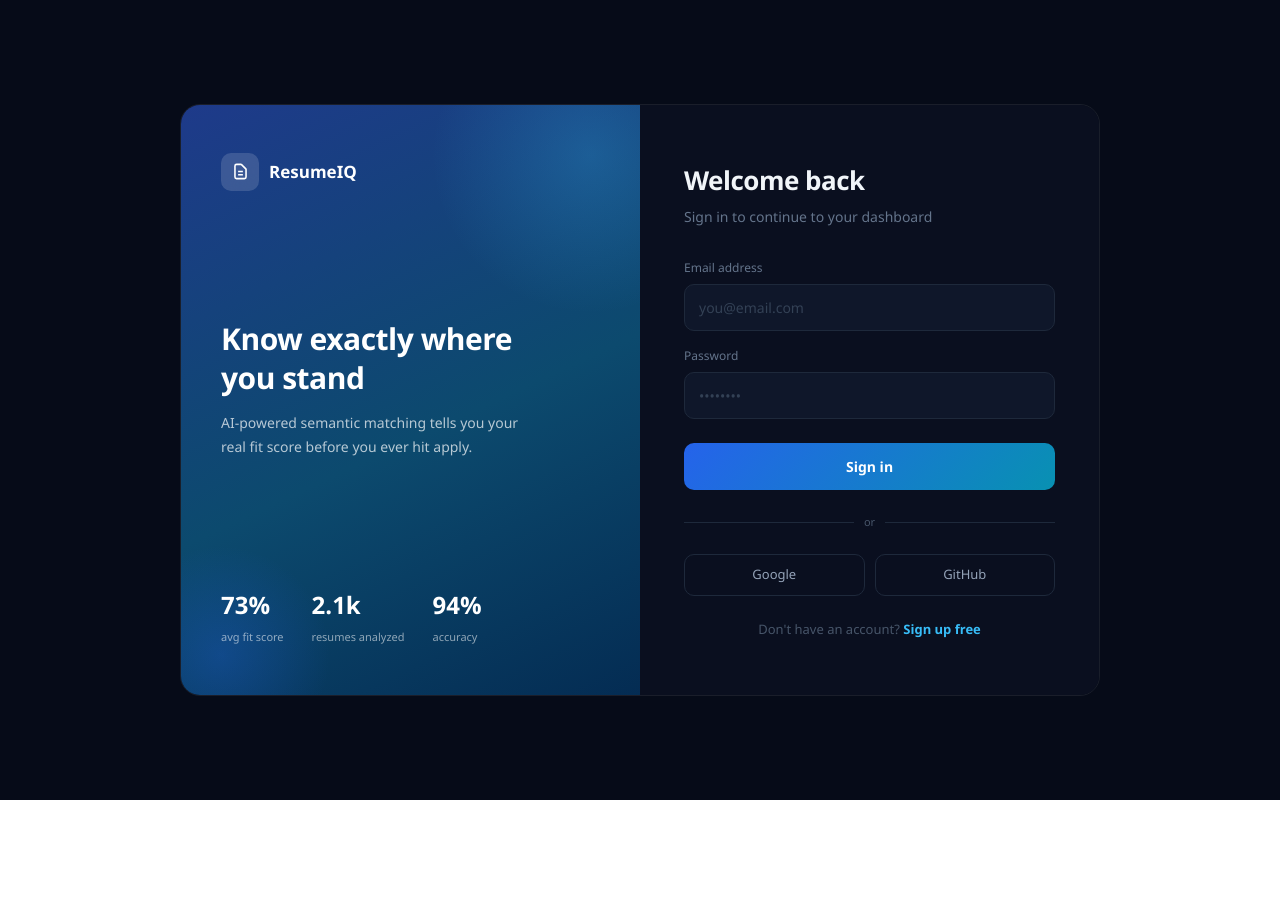
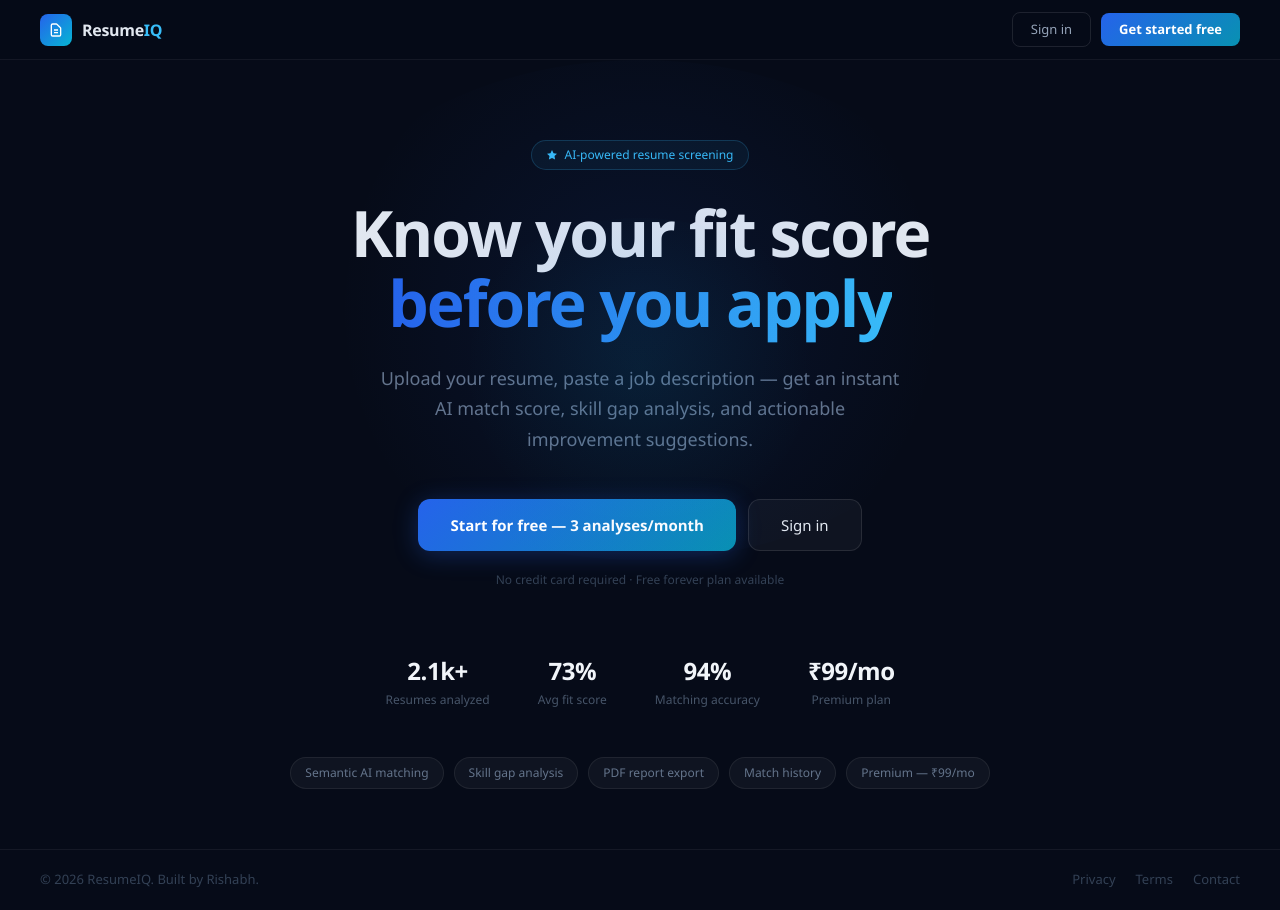
Before and after one commit to Rishabh2233eng/ai-resume-screener, a React (Vite) app in the folder frontend/: page / in a window 1280 px wide. Before the commit this address led to /login. Before the commit the page ends 800 px from the top, so only its background shows below. Built offline with nearby package versions, Linux system fonts and the light colour scheme.

Commit message:
Landing page, routing update, security hardening complete

```diff
--- a/frontend/src/App.jsx
+++ b/frontend/src/App.jsx
@@ -22,7 +22,7 @@
   const handleLogout = () => {
     localStorage.removeItem("token")
     localStorage.removeItem("user")
-    navigate("/login")
+    navigate("/")
   }
 
   const handleUpgrade = async () => {
@@ -33,7 +33,6 @@
         {},
         { headers: { Authorization: `Bearer ${token}` } }
       )
-
       const options = {
         key: orderRes.data.key_id,
         amount: orderRes.data.amount,
@@ -58,15 +57,9 @@
             alert("Payment verification failed. Please contact support.")
           }
         },
-        prefill: {
-          name: user?.name || "",
-          email: user?.email || ""
-        },
-        theme: {
-          color: "#2563eb"
-        }
+        prefill: { name: user?.name || "", email: user?.email || "" },
+        theme: { color: "#2563eb" }
       }
-
       const rzp = new window.Razorpay(options)
       rzp.open()
     } catch (err) {
@@ -121,16 +114,16 @@
 
   const scoreColor = (s) => {
     const n = parseFloat(s)
-    if (n >= 70) return "text-emerald-400"
-    if (n >= 50) return "text-amber-400"
-    return "text-red-400"
+    if (n >= 70) return "#10b981"
+    if (n >= 50) return "#f59e0b"
+    return "#ef4444"
   }
 
   return (
     <div style={{ background: "#060b18", minHeight: "100vh", color: "#e2e8f0", fontFamily: "'Segoe UI', sans-serif" }}>
 
       <nav style={{ borderBottom: "1px solid rgba(255,255,255,0.06)", padding: "0 32px", height: "56px", display: "flex", alignItems: "center", justifyContent: "space-between", backdropFilter: "blur(12px)", position: "sticky", top: 0, zIndex: 50, background: "rgba(6,11,24,0.85)" }}>
-        <div style={{ display: "flex", alignItems: "center", gap: "10px" }}>
+        <div style={{ display: "flex", alignItems: "center", gap: "10px", cursor: "pointer" }} onClick={() => navigate("/")}>
           <div style={{ width: "32px", height: "32px", borderRadius: "8px", background: "linear-gradient(135deg, #2563eb, #06b6d4)", display: "flex", alignItems: "center", justifyContent: "center" }}>
             <svg width="16" height="16" fill="none" stroke="white" strokeWidth="2" viewBox="0 0 24 24"><path d="M9 12h6m-6 4h6m2 5H7a2 2 0 01-2-2V5a2 2 0 012-2h5.586a1 1 0 01.707.293l5.414 5.414a1 1 0 01.293.707V19a2 2 0 01-2 2z"/></svg>
           </div>
@@ -163,7 +156,6 @@
         </div>
 
         <div style={{ display: "grid", gridTemplateColumns: "1fr 1fr", gap: "16px", marginBottom: "20px" }}>
-
           <div>
             <label style={{ display: "block", fontSize: "11px", fontWeight: 600, letterSpacing: "0.08em", textTransform: "uppercase", color: "#475569", marginBottom: "8px" }}>Your Resume</label>
             <div
@@ -173,17 +165,9 @@
               onClick={() => document.getElementById("fileInput").click()}
               style={{
                 border: `2px dashed ${dragging ? "#38bdf8" : resume ? "#10b981" : "rgba(255,255,255,0.1)"}`,
-                borderRadius: "12px",
-                padding: "32px 16px",
-                textAlign: "center",
-                cursor: "pointer",
+                borderRadius: "12px", padding: "32px 16px", textAlign: "center", cursor: "pointer",
                 background: dragging ? "rgba(56,189,248,0.05)" : resume ? "rgba(16,185,129,0.05)" : "rgba(255,255,255,0.02)",
-                transition: "all 0.2s",
-                height: "160px",
-                display: "flex",
-                flexDirection: "column",
-                alignItems: "center",
-                justifyContent: "center"
+                transition: "all 0.2s", height: "160px", display: "flex", flexDirection: "column", alignItems: "center", justifyContent: "center"
               }}
             >
               {resume ? (
@@ -240,22 +224,14 @@
           onClick={handleSubmit}
           disabled={loading}
           style={{
-            width: "100%",
-            padding: "14px",
-            borderRadius: "12px",
-            border: "none",
+            width: "100%", padding: "14px", borderRadius: "12px", border: "none",
             background: loading ? "rgba(37,99,235,0.4)" : "linear-gradient(135deg, #2563eb, #0891b2)",
-            color: "white",
-            fontSize: "15px",
-            fontWeight: 600,
-            cursor: loading ? "not-allowed" : "pointer",
-            marginBottom: "32px",
-            letterSpacing: "-0.2px",
-            display: "flex",
-            alignItems: "center",
-            justifyContent: "center",
-            gap: "8px"
+            color: "white", fontSize: "15px", fontWeight: 600,
+            cursor: loading ? "not-allowed" : "pointer", marginBottom: "32px",
+            display: "flex", alignItems: "center", justifyContent: "center", gap: "8px"
           }}
+          onMouseEnter={(e) => !loading && (e.currentTarget.style.transform = "translateY(-1px)")}
+          onMouseLeave={(e) => e.currentTarget.style.transform = "translateY(0)"}
         >
           {loading ? (
             <>
@@ -276,17 +252,16 @@
 
         {result && (
           <div ref={resultsRef}>
-
             <div style={{ background: "linear-gradient(135deg, rgba(37,99,235,0.12), rgba(8,145,178,0.12))", border: "1px solid rgba(56,189,248,0.15)", borderRadius: "16px", padding: "32px", marginBottom: "16px", textAlign: "center" }}>
               <p style={{ fontSize: "12px", color: "#64748b", letterSpacing: "0.08em", textTransform: "uppercase", marginBottom: "8px" }}>Overall Fit Score</p>
-              <div className={`${scoreColor(result.fit_score)}`} style={{ fontSize: "72px", fontWeight: 700, marginBottom: "8px" }}>
+              <div style={{ fontSize: "72px", fontWeight: 700, marginBottom: "8px", color: scoreColor(result.fit_score) }}>
                 {result.fit_score}%
               </div>
-              <div style={{ display: "inline-flex", alignItems: "center", gap: "6px", padding: "4px 16px", borderRadius: "20px", background: "rgba(255,255,255,0.06)", fontSize: "14px", color: "#e2e8f0", marginBottom: "20px" }}>
+              <div style={{ display: "inline-flex", alignItems: "center", padding: "4px 16px", borderRadius: "20px", background: "rgba(255,255,255,0.06)", fontSize: "14px", color: "#e2e8f0", marginBottom: "20px" }}>
                 {result.recommendation}
               </div>
               <div style={{ height: "6px", background: "rgba(255,255,255,0.06)", borderRadius: "3px", overflow: "hidden" }}>
-                <div style={{ height: "100%", width: `${result.fit_score}%`, background: `linear-gradient(90deg, #2563eb, #06b6d4)`, borderRadius: "3px", transition: "width 1s ease" }} />
+                <div style={{ height: "100%", width: `${result.fit_score}%`, background: "linear-gradient(90deg, #2563eb, #06b6d4)", borderRadius: "3px", transition: "width 1s ease" }} />
               </div>
             </div>
 
@@ -297,7 +272,7 @@
               ].map(item => (
                 <div key={item.label} style={{ background: "rgba(255,255,255,0.03)", border: "1px solid rgba(255,255,255,0.07)", borderRadius: "12px", padding: "20px", textAlign: "center" }}>
                   <p style={{ fontSize: "11px", color: "#475569", textTransform: "uppercase", letterSpacing: "0.08em", marginBottom: "6px" }}>{item.label}</p>
-                  <p className={`${scoreColor(item.value)}`} style={{ fontSize: "28px", fontWeight: 700, marginBottom: "4px" }}>{item.value}%</p>
+                  <p style={{ fontSize: "28px", fontWeight: 700, marginBottom: "4px", color: scoreColor(item.value) }}>{item.value}%</p>
                   <p style={{ fontSize: "11px", color: "#475569" }}>{item.sub}</p>
                 </div>
               ))}
@@ -340,12 +315,12 @@
       </div>
 
       <style>{`
-        @keyframes bounce {
-          0%, 100% { transform: translateY(0); }
-          50% { transform: translateY(-6px); }
-        }
+        @keyframes bounce { 0%, 100% { transform: translateY(0); } 50% { transform: translateY(-6px); } }
         textarea::placeholder { color: #334155; }
         button:hover { opacity: 0.9; }
+        @media (max-width: 600px) {
+          div[style*="grid-template-columns: 1fr 1fr"] { grid-template-columns: 1fr !important; }
+        }
       `}</style>
     </div>
   )
--- /dev/null
+++ b/frontend/src/Landing.jsx
@@ -0,0 +1,140 @@
+import { useNavigate } from "react-router-dom"
+import { useEffect } from "react"
+
+export default function Landing() {
+  const navigate = useNavigate()
+
+  // If already logged in, go straight to app
+  useEffect(() => {
+    if (localStorage.getItem("token")) navigate("/app")
+  }, [])
+
+  return (
+    <div style={{ background: "#060b18", minHeight: "100vh", fontFamily: "'Segoe UI', sans-serif", color: "#e2e8f0", display: "flex", flexDirection: "column" }}>
+
+      {/* Navbar */}
+      <nav style={{ padding: "0 40px", height: "60px", display: "flex", alignItems: "center", justifyContent: "space-between", borderBottom: "1px solid rgba(255,255,255,0.06)", position: "sticky", top: 0, background: "rgba(6,11,24,0.9)", backdropFilter: "blur(12px)", zIndex: 50 }}>
+        <div style={{ display: "flex", alignItems: "center", gap: "10px" }}>
+          <div style={{ width: "32px", height: "32px", borderRadius: "8px", background: "linear-gradient(135deg, #2563eb, #06b6d4)", display: "flex", alignItems: "center", justifyContent: "center" }}>
+            <svg width="16" height="16" fill="none" stroke="white" strokeWidth="2" viewBox="0 0 24 24"><path d="M9 12h6m-6 4h6m2 5H7a2 2 0 01-2-2V5a2 2 0 012-2h5.586a1 1 0 01.707.293l5.414 5.414a1 1 0 01.293.707V19a2 2 0 01-2 2z"/></svg>
+          </div>
+          <span style={{ fontWeight: 700, fontSize: "16px", letterSpacing: "-0.3px" }}>Resume<span style={{ color: "#38bdf8" }}>IQ</span></span>
+        </div>
+        <div style={{ display: "flex", alignItems: "center", gap: "10px" }}>
+          <button onClick={() => navigate("/login")}
+            style={{ padding: "7px 18px", borderRadius: "8px", border: "1px solid rgba(255,255,255,0.1)", background: "transparent", color: "#94a3b8", fontSize: "13px", cursor: "pointer", transition: "all 0.2s" }}
+            onMouseEnter={(e) => { e.currentTarget.style.borderColor = "rgba(255,255,255,0.25)"; e.currentTarget.style.color = "#e2e8f0" }}
+            onMouseLeave={(e) => { e.currentTarget.style.borderColor = "rgba(255,255,255,0.1)"; e.currentTarget.style.color = "#94a3b8" }}>
+            Sign in
+          </button>
+          <button onClick={() => navigate("/register")}
+            style={{ padding: "7px 18px", borderRadius: "8px", border: "none", background: "linear-gradient(135deg, #2563eb, #0891b2)", color: "white", fontSize: "13px", fontWeight: 600, cursor: "pointer", transition: "transform 0.15s" }}
+            onMouseEnter={(e) => e.currentTarget.style.transform = "translateY(-1px)"}
+            onMouseLeave={(e) => e.currentTarget.style.transform = "translateY(0)"}>
+            Get started free
+          </button>
+        </div>
+      </nav>
+
+      {/* Hero */}
+      <main style={{ flex: 1, display: "flex", flexDirection: "column", alignItems: "center", justifyContent: "center", padding: "80px 24px 60px", textAlign: "center", position: "relative", overflow: "hidden" }}>
+
+        {/* Background glow */}
+        <div style={{ position: "absolute", width: "700px", height: "500px", borderRadius: "50%", background: "radial-gradient(circle, rgba(37,99,235,0.1), transparent 70%)", top: "0", left: "50%", transform: "translateX(-50%)", pointerEvents: "none" }} />
+        <div style={{ position: "absolute", width: "400px", height: "300px", borderRadius: "50%", background: "radial-gradient(circle, rgba(6,182,212,0.08), transparent 70%)", top: "20%", left: "50%", transform: "translateX(-50%)", pointerEvents: "none" }} />
+
+        {/* Badge */}
+        <div style={{ display: "inline-flex", alignItems: "center", gap: "6px", padding: "5px 14px", borderRadius: "20px", border: "1px solid rgba(56,189,248,0.2)", background: "rgba(56,189,248,0.06)", fontSize: "12px", color: "#38bdf8", marginBottom: "28px", animation: "fadeUp 0.5s ease" }}>
+          <svg width="12" height="12" fill="currentColor" viewBox="0 0 24 24"><path d="M12 2l3.09 6.26L22 9.27l-5 4.87 1.18 6.88L12 17.77l-6.18 3.25L7 14.14 2 9.27l6.91-1.01L12 2z"/></svg>
+          AI-powered resume screening
+        </div>
+
+        {/* Headline */}
+        <h1 style={{ fontSize: "clamp(36px, 6vw, 64px)", fontWeight: 700, lineHeight: 1.1, letterSpacing: "-2px", margin: "0 0 24px", maxWidth: "800px", animation: "fadeUp 0.6s ease" }}>
+          Know your fit score<br />
+          <span style={{ background: "linear-gradient(90deg, #2563eb, #38bdf8)", WebkitBackgroundClip: "text", WebkitTextFillColor: "transparent" }}>before you apply</span>
+        </h1>
+
+        {/* Subheadline */}
+        <p style={{ fontSize: "clamp(15px, 2vw, 18px)", color: "#64748b", maxWidth: "520px", lineHeight: 1.7, margin: "0 0 44px", animation: "fadeUp 0.7s ease" }}>
+          Upload your resume, paste a job description — get an instant AI match score, skill gap analysis, and actionable improvement suggestions.
+        </p>
+
+        {/* CTAs */}
+        <div style={{ display: "flex", gap: "12px", flexWrap: "wrap", justifyContent: "center", animation: "fadeUp 0.8s ease" }}>
+          <button onClick={() => navigate("/register")}
+            style={{ padding: "14px 32px", borderRadius: "12px", border: "none", background: "linear-gradient(135deg, #2563eb, #0891b2)", color: "white", fontSize: "15px", fontWeight: 600, cursor: "pointer", transition: "transform 0.15s, box-shadow 0.15s", boxShadow: "0 4px 24px rgba(37,99,235,0.3)" }}
+            onMouseEnter={(e) => { e.currentTarget.style.transform = "translateY(-2px)"; e.currentTarget.style.boxShadow = "0 8px 32px rgba(37,99,235,0.4)" }}
+            onMouseLeave={(e) => { e.currentTarget.style.transform = "translateY(0)"; e.currentTarget.style.boxShadow = "0 4px 24px rgba(37,99,235,0.3)" }}>
+            Start for free — 3 analyses/month
+          </button>
+          <button onClick={() => navigate("/login")}
+            style={{ padding: "14px 32px", borderRadius: "12px", border: "1px solid rgba(255,255,255,0.1)", background: "rgba(255,255,255,0.04)", color: "#e2e8f0", fontSize: "15px", fontWeight: 500, cursor: "pointer", transition: "all 0.15s" }}
+            onMouseEnter={(e) => { e.currentTarget.style.borderColor = "rgba(255,255,255,0.2)"; e.currentTarget.style.background = "rgba(255,255,255,0.07)" }}
+            onMouseLeave={(e) => { e.currentTarget.style.borderColor = "rgba(255,255,255,0.1)"; e.currentTarget.style.background = "rgba(255,255,255,0.04)" }}>
+            Sign in
+          </button>
+        </div>
+
+        {/* Social proof */}
+        <p style={{ fontSize: "12px", color: "#334155", marginTop: "20px", animation: "fadeUp 0.9s ease" }}>
+          No credit card required · Free forever plan available
+        </p>
+
+        {/* Stats row */}
+        <div style={{ display: "flex", gap: "48px", marginTop: "64px", flexWrap: "wrap", justifyContent: "center", animation: "fadeUp 1s ease" }}>
+          {[
+            { num: "2.1k+", label: "Resumes analyzed" },
+            { num: "73%", label: "Avg fit score" },
+            { num: "94%", label: "Matching accuracy" },
+            { num: "₹99/mo", label: "Premium plan" }
+          ].map(s => (
+            <div key={s.label} style={{ textAlign: "center" }}>
+              <div style={{ fontSize: "24px", fontWeight: 700, color: "#f1f5f9", letterSpacing: "-0.5px" }}>{s.num}</div>
+              <div style={{ fontSize: "12px", color: "#475569", marginTop: "2px" }}>{s.label}</div>
+            </div>
+          ))}
+        </div>
+
+        {/* Feature pills */}
+        <div style={{ display: "flex", gap: "10px", marginTop: "48px", flexWrap: "wrap", justifyContent: "center", animation: "fadeUp 1.1s ease" }}>
+          {[
+            "Semantic AI matching",
+            "Skill gap analysis",
+            "PDF report export",
+            "Match history",
+            "Premium — ₹99/mo"
+          ].map(f => (
+            <span key={f} style={{ padding: "6px 14px", borderRadius: "20px", background: "rgba(255,255,255,0.04)", border: "1px solid rgba(255,255,255,0.07)", fontSize: "12px", color: "#64748b" }}>{f}</span>
+          ))}
+        </div>
+      </main>
+
+      {/* Footer */}
+      <footer style={{ padding: "20px 40px", borderTop: "1px solid rgba(255,255,255,0.06)", display: "flex", alignItems: "center", justifyContent: "space-between", flexWrap: "wrap", gap: "10px" }}>
+        <span style={{ fontSize: "13px", color: "#334155" }}>© 2026 ResumeIQ. Built by Rishabh.</span>
+        <div style={{ display: "flex", gap: "20px" }}>
+          {["Privacy", "Terms", "Contact"].map(l => (
+            <span key={l} style={{ fontSize: "13px", color: "#334155", cursor: "pointer" }}
+              onMouseEnter={(e) => e.currentTarget.style.color = "#64748b"}
+              onMouseLeave={(e) => e.currentTarget.style.color = "#334155"}>
+              {l}
+            </span>
+          ))}
+        </div>
+      </footer>
+
+      <style>{`
+        @keyframes fadeUp {
+          from { opacity: 0; transform: translateY(16px); }
+          to   { opacity: 1; transform: translateY(0); }
+        }
+        * { box-sizing: border-box; }
+        @media (max-width: 600px) {
+          nav { padding: 0 20px !important; }
+          main { padding: 60px 20px 40px !important; }
+        }
+      `}</style>
+    </div>
+  )
+}
--- a/frontend/src/main.jsx
+++ b/frontend/src/main.jsx
@@ -2,6 +2,7 @@
 import { createRoot } from 'react-dom/client'
 import { BrowserRouter, Routes, Route } from 'react-router-dom'
 import './index.css'
+import Landing from './Landing.jsx'
 import App from './App.jsx'
 import Login from './Login.jsx'
 import Register from './Register.jsx'
@@ -11,7 +12,8 @@
   <StrictMode>
     <BrowserRouter>
       <Routes>
-        <Route path="/"         element={<App />} />
+        <Route path="/"         element={<Landing />} />
+        <Route path="/app"      element={<App />} />
         <Route path="/login"    element={<Login />} />
         <Route path="/register" element={<Register />} />
         <Route path="/history"  element={<History />} />
```
